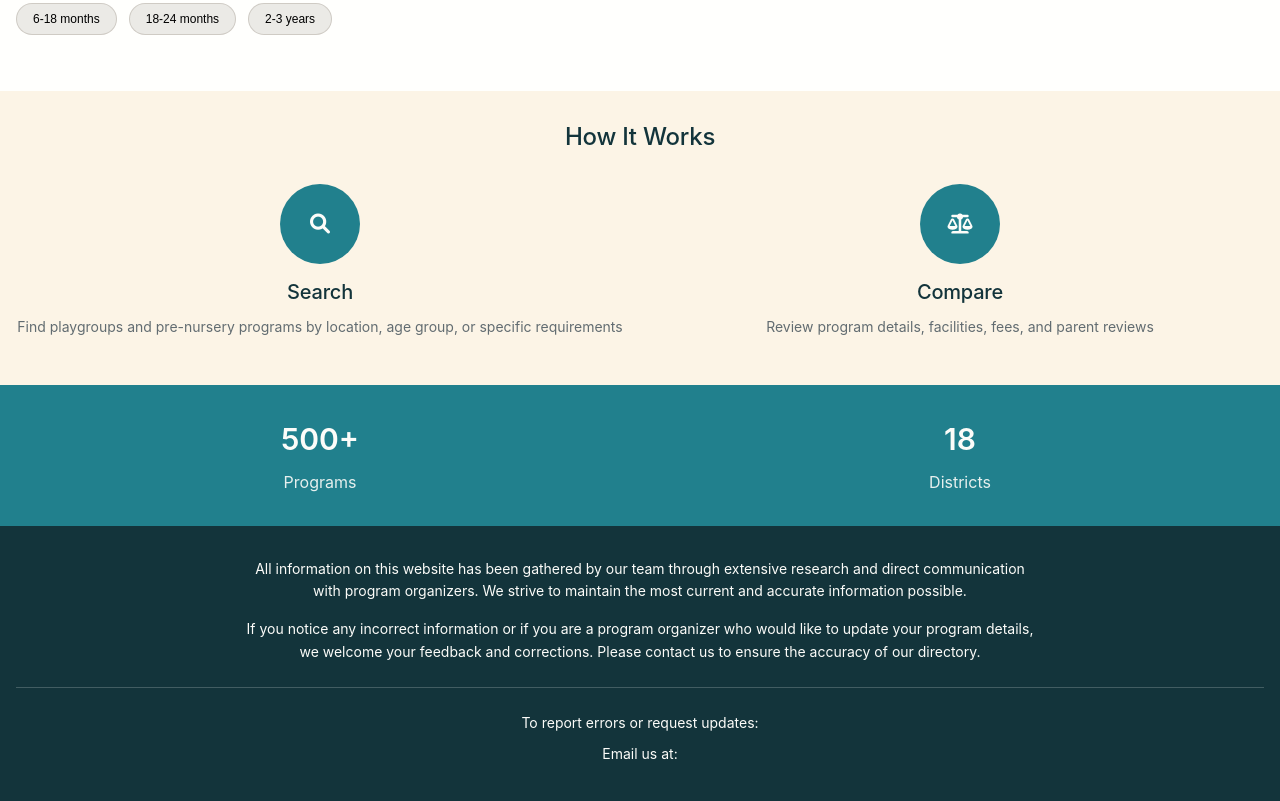
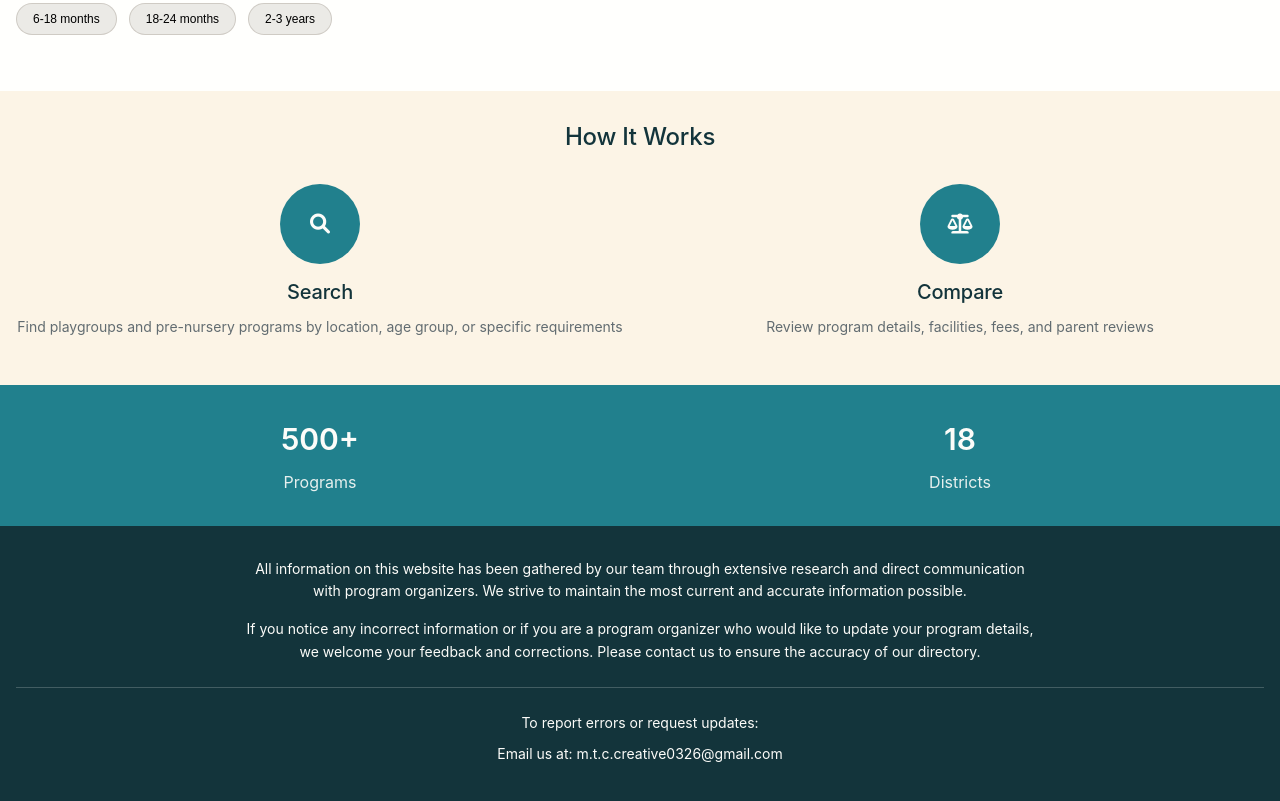
Before and after one commit to rwwkvm-mtc/hk-playgroup-directory, a website: page index.html in a window 1280 px wide. Shown: the part 1061-1862 px from the top of the page. Drawn offline with Linux system fonts and the light colour scheme; a web font is replaced by a local one.

Commit message:
Fix missing email address in footer contact information

```diff
--- a/index.html
+++ b/index.html
@@ -419,7 +419,7 @@
                     </p>
                     <div class="footer-contact">
                         <p data-en="To report errors or request updates:" data-zh="報告錯誤或要求更新:">To report errors or request updates:</p>
-                        <p data-en="Email us at:" data-zh="電郵我們:">Email us at: <a href="mailto:m.t.c.creative0326@gmail.com">m.t.c.creative0326@gmail.com</a></p>
+                        <p data-en="Email us at: m.t.c.creative0326@gmail.com" data-zh="電郵我們: m.t.c.creative0326@gmail.com">Email us at: <a href="mailto:m.t.c.creative0326@gmail.com">m.t.c.creative0326@gmail.com</a></p>
                     </div>
                 </div>
             </div>
```
